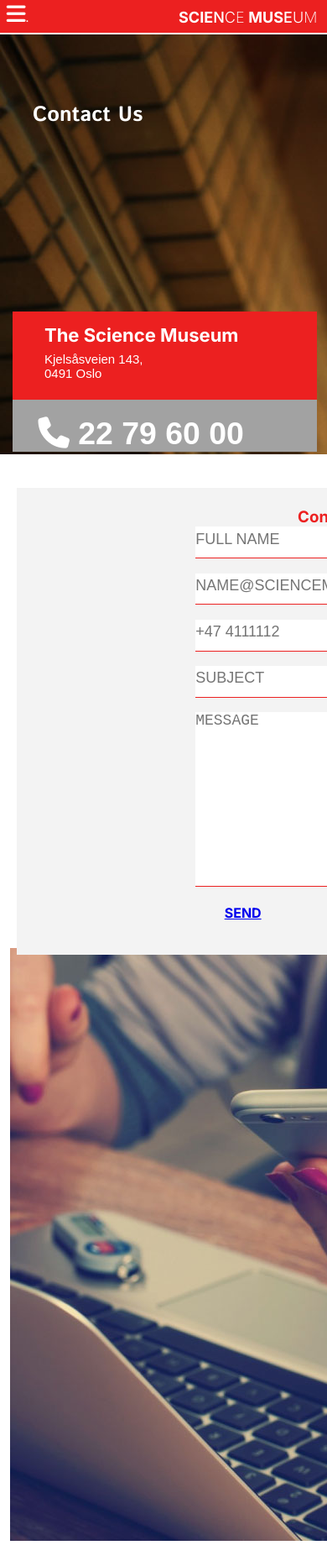
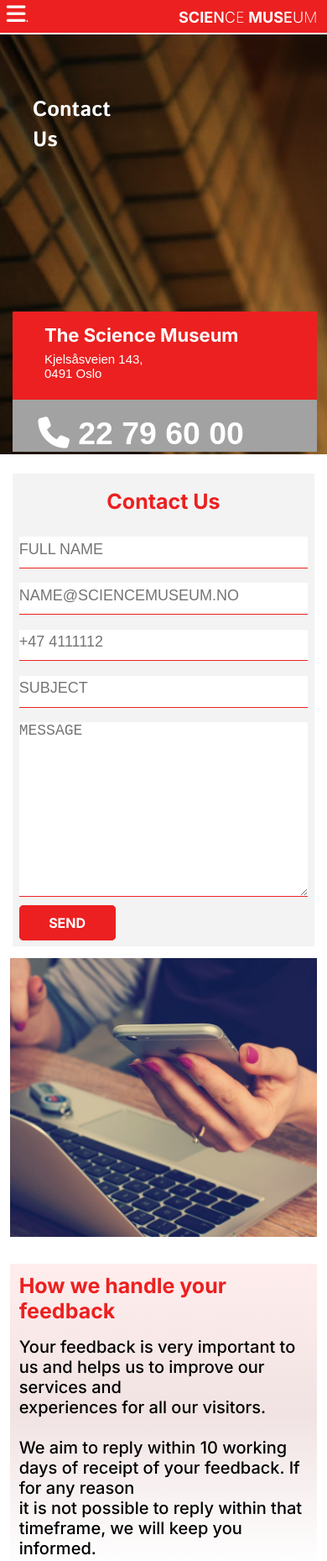
Before and after one commit to MandeepKS/Science-Museum, a plain HTML site: page contact.html in a window 390 px wide. Shown: the top 1859 px of the page at 84% size. Drawn offline with Linux system fonts and the light colour scheme; a web font is replaced by a local one.

Commit message:
contact responsive

```diff
--- a/contact.html
+++ b/contact.html
@@ -78,8 +78,8 @@
 
                </div>
 
-               <div class="jumbotron-text">
-                <h1>Contact Us</h1>
+               <div class="jumbotron-text contact-jumbo-txt">
+                <h1>Contact <br>Us</h1>
             </div>
         </div>
         <!-- end of jumbortron -->
@@ -111,7 +111,7 @@
              <!-- contact section -->
             <div class="feature-products-card visit-card">
                 <div class="visit-sub-container container-3-text-content">
-                    <h3 class="ftr-prdt-name">Contact Us</h3>
+                    <h3 class="ftr-prdt-name contact-us-form-title">Contact Us</h3>
 
                 <!-- contact us form -->
                 <div class="contact-container-2">
@@ -146,14 +146,17 @@
 
                     <!-- submit button -->
                     <div>
-                        <a href="#" class="btn-yellow contact-submit">SEND</a>
+                        <a href="#" class="btn-red contact-submit">SEND</a>
                     </div>
 
                 </form>
             </div>
             </div>
             <!--end of form  -->
-            <img src="/images/contact/contact-form.jpg" alt="Contact_us">
+            <div class="visit-image visit-container-3-image">
+                <img src="/images/contact/contact-form.jpg" alt="Contact_us">
+            </div>
+
             </div>
             <!-- end of contact section  -->
         </div>
--- a/style.css
+++ b/style.css
@@ -710,31 +710,13 @@ footer{
     min-height: 500px;
 
 }
+
+
+.contact-jumbo-txt h1{
+    font-size: 85px;
+}
   /* contact-form */
- .contact-container-1, .contact-container-2{
-    display: inline-grid;
-    grid-template-columns: 4fr;
-
-}
-
-.contact-container-1{
-    margin: 2% 7% 2% 2%;
-    padding: 2%;
-}
-
-.contact-container-1 p{
-    margin-bottom: 5%;
-    font-size: 15px;
-    font-weight: 300;
-}
-.contact-title{
-    margin-bottom: 5%;
-    font-size: 40px;
-}
-
-.contact-title span{
-    text-decoration: underline;
-}
+
 .contact-container-2 input,textarea{
     width: 100%;
     margin-bottom: 5%;
@@ -746,9 +728,7 @@ footer{
 
 }
 
-.contact-container-2{
-    width: 50%;
-}
+
 
 .contact-container-2 input{
     height: 30px;
@@ -756,10 +736,14 @@ footer{
 
 .contact-container-2 input:focus, textarea:focus{
     outline: none;
-    border-bottom: 2px solid var(--our-yellow);
-}
-
-
+    border-bottom: 2px solid var(--our-red);
+}
+
+.contact-us-form-title{
+    font-size: 25px;
+    margin-bottom: 8%;
+    padding-top: 2%;
+}
 
 /* button in contact form, align */
 .contact-submit{
@@ -1037,6 +1021,13 @@ footer{
         width: 100%;
     }
 
+    .contact-card h3{
+        font-size:25px;
+    }
+
+    .contact-card p{
+        font-size: 20px;
+    }
     /* ####End of contact page */
 
 
```
